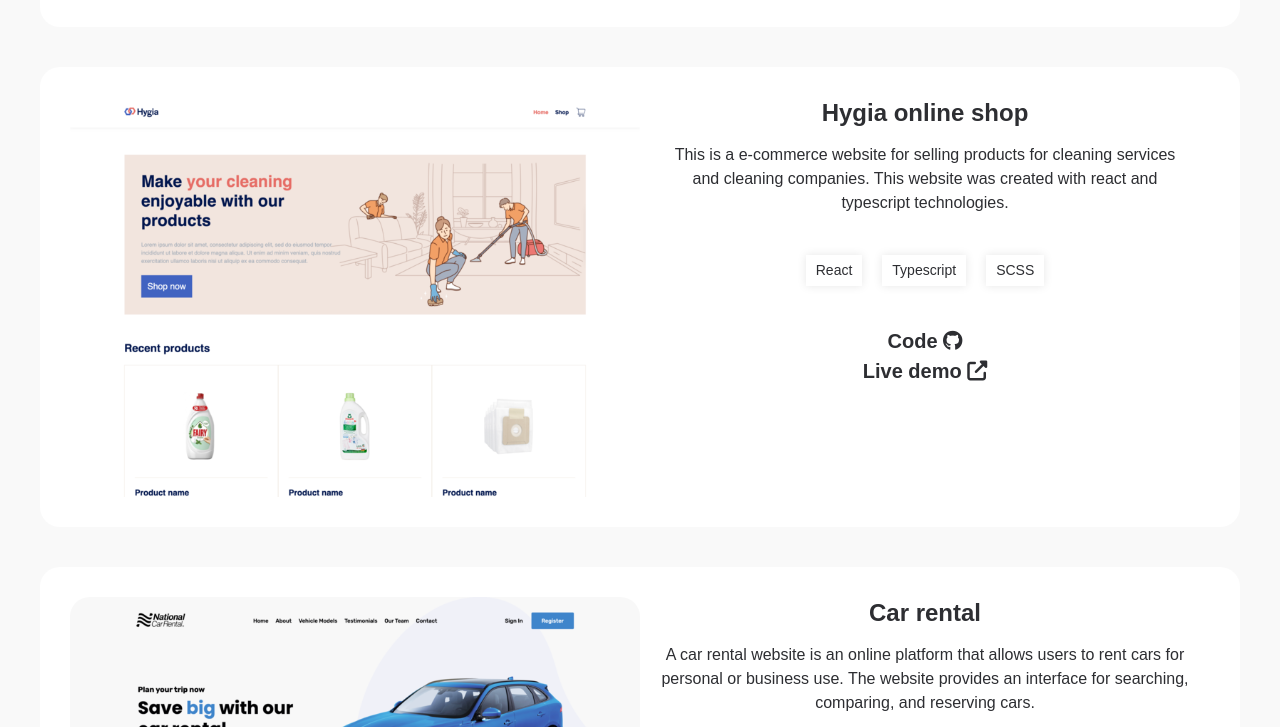
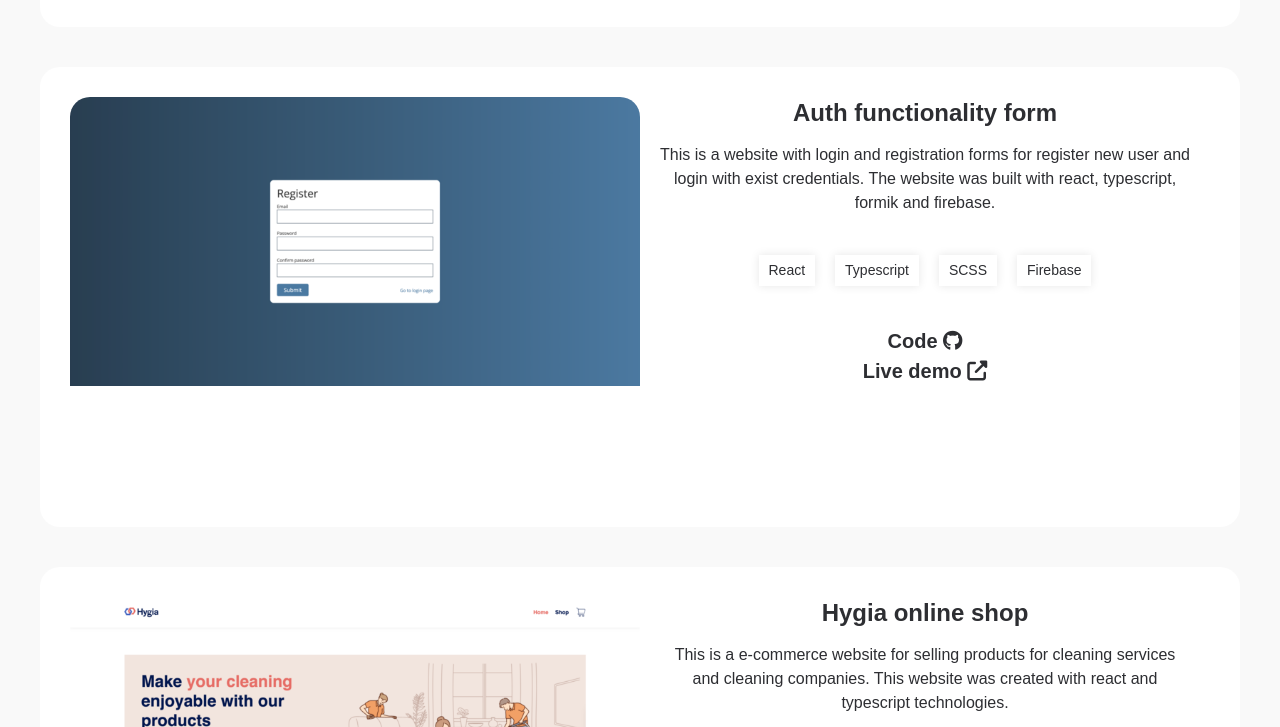
Before and after one commit to alexgreenpol/alexgreenpol, a plain HTML site: page index.html in a window 1280 px wide. Shown: the part 1873-2600 px from the top of the page. Drawn offline with nearby package versions, Linux system fonts and the light colour scheme.

Commit message:
Add new project

```diff
--- a/index.html
+++ b/index.html
@@ -229,6 +229,59 @@
                                                     </a>
                                                     <a
                                                         href="https://ag-launch-grow.vercel.app/"
+                                                        target="_blank"
+                                                    >
+                                                        Live demo
+                                                        <i
+                                                            class="fa-solid fa-up-right-from-square"
+                                                        ></i>
+                                                    </a>
+                                                </div>
+                                            </div>
+                                        </div>
+                                    </div>
+                                </div>
+
+                                <div class="preview">
+                                    <div class="pure-g">
+                                        <div class="pure-u-1 pure-u-lg-1-2">
+                                            <div class="preview__box">
+                                                <img
+                                                    data-src="./images/portfolio/auth-form.png"
+                                                    alt=""
+                                                />
+                                            </div>
+                                        </div>
+                                        <div class="pure-u-1 pure-u-lg-1-2">
+                                            <div class="content">
+                                                <h4>Auth functionality form</h4>
+                                                <p>
+                                                    This is a website with login
+                                                    and registration forms for
+                                                    register new user and login
+                                                    with exist credentials. The
+                                                    website was built with
+                                                    react, typescript, formik
+                                                    and firebase.
+                                                </p>
+                                                <ul class="technologies">
+                                                    <li>React</li>
+                                                    <li>Typescript</li>
+                                                    <li>SCSS</li>
+                                                    <li>Firebase</li>
+                                                </ul>
+                                                <div class="links">
+                                                    <a
+                                                        href="https://github.com/alexgreenpol/auth-form-react-ts-firebase"
+                                                        target="_blank"
+                                                    >
+                                                        Code
+                                                        <i
+                                                            class="fa-brands fa-github"
+                                                        ></i>
+                                                    </a>
+                                                    <a
+                                                        href="https://ag-auth-form.vercel.app/"
                                                         target="_blank"
                                                     >
                                                         Live demo
```
Also changed, not shown: images/portfolio/auth-form.png (added).
